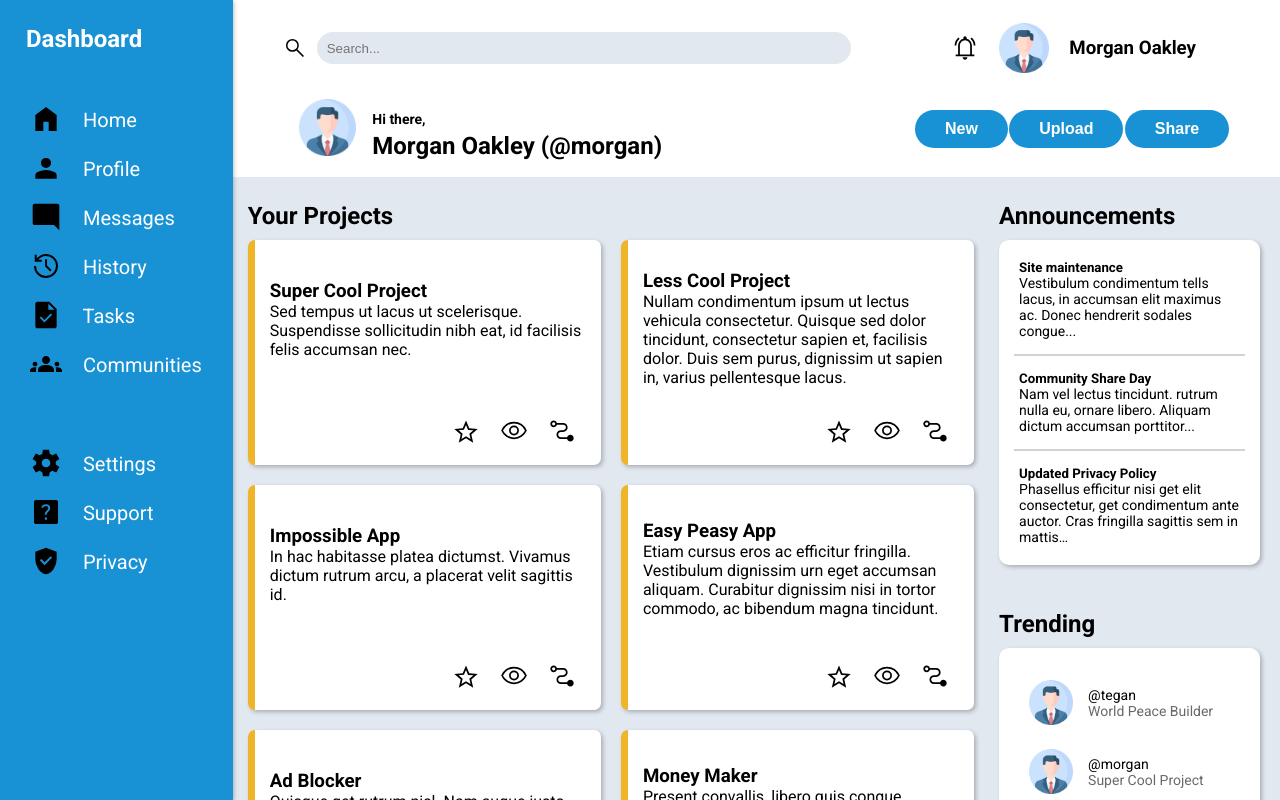
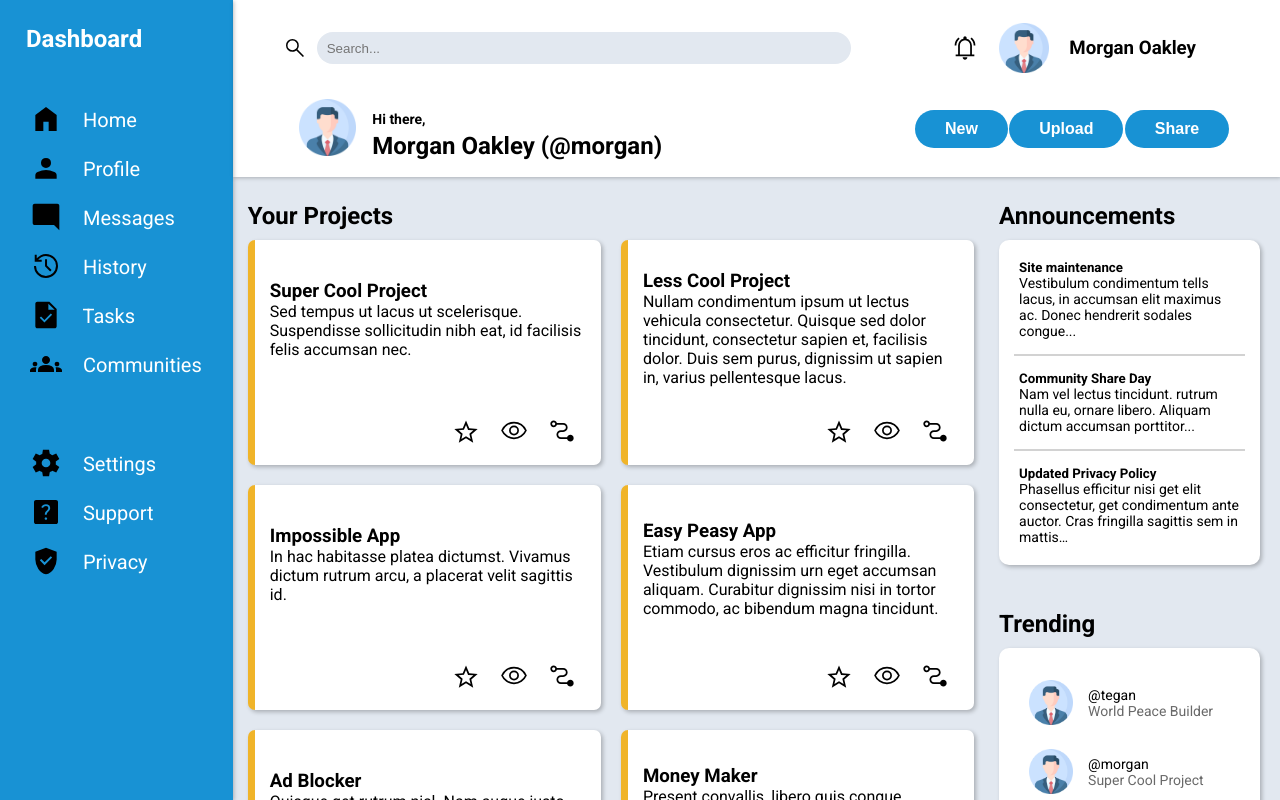
Before and after one commit to Maitlend/Admin-Dashboard, a plain HTML site: page index.html in a window 1280 px wide. Shown: the top 800 px of the page. Drawn offline with Linux system fonts and the light colour scheme.

Commit message:
Add header box-shadow

```diff
--- a/style.css
+++ b/style.css
@@ -42,13 +42,14 @@ body {
 }
 
 .header {
-  margin: 8px 50px;
+  padding: 8px 50px;
   grid-area: 1 / 2;
   display: grid;
   grid-template-columns: 2fr 1fr;
   grid-template-rows: .5fr .5fr;
   grid-auto-flow: column;
-  /* box-shadow: 0 4px 2px -2px black; */
+  box-shadow: 1px 1px 4px rgba(0, 0, 0, .25);
+  z-index: 3;
   align-items: center;
   align-content: center;
 }
```
